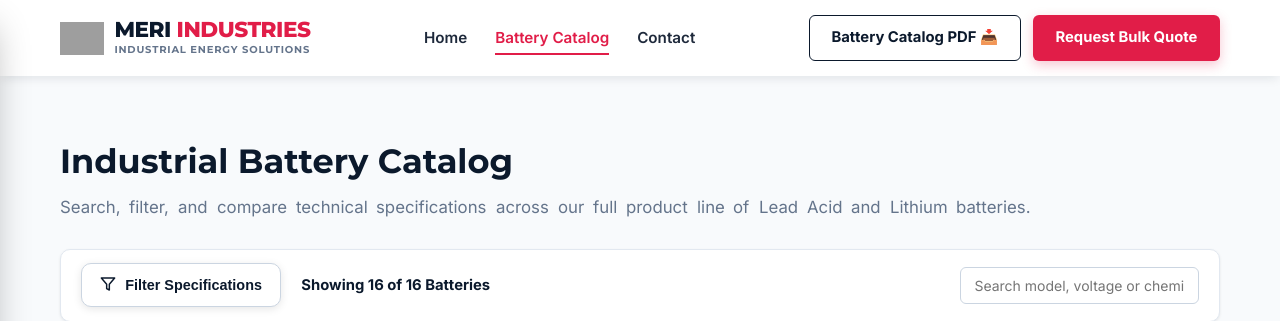
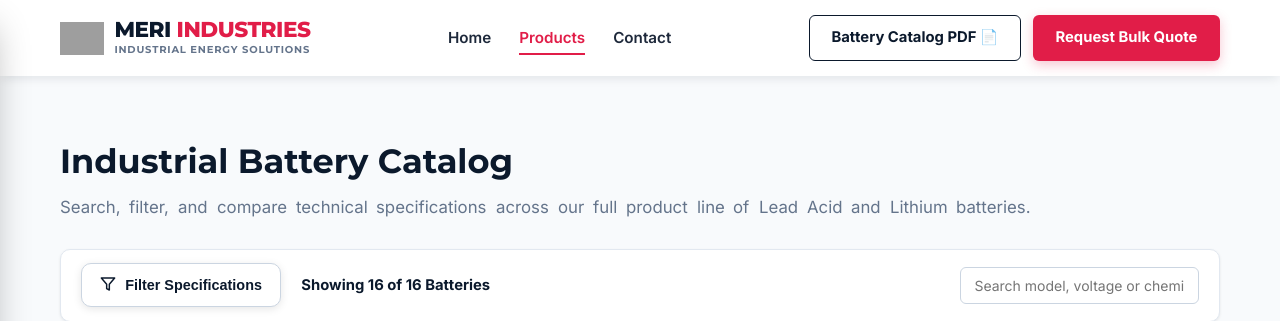
Before and after one commit to tanishq180/b2b-website-, a Flask app: page /catalog in a window 1280 px wide. Shown: the top 321 px of the page. Run offline with Flask 3, Linux system fonts and the light colour scheme; grey boxes are pictures that could not be loaded.

Commit message:
Update navbar label to Products, serve SUNKA Battery Catalogue PDF in new tab

```diff
--- a/backend/app.py
+++ b/backend/app.py
@@ -2,7 +2,7 @@ import os
 import json
 import uuid
 from datetime import datetime
-from flask import Flask, render_template, request, jsonify, abort, Response, redirect, url_for, send_from_directory
+from flask import Flask, render_template, request, jsonify, abort, Response, redirect, url_for, send_from_directory, send_file
 from werkzeug.utils import secure_filename
 
 # Directory & Path Configurations
@@ -119,36 +119,19 @@ def contact():
     return render_template('contact.html')
 
 @app.route('/download/catalog-pdf')
+@app.route('/catalog-pdf')
 def download_catalog_pdf():
-    pdf_content = (
-        "%PDF-1.4\n"
-        "1 0 obj << /Type /Catalog /Pages 2 0 R >> endobj\n"
-        "2 0 obj << /Type /Pages /Kids [3 0 R] /Count 1 >> endobj\n"
-        "3 0 obj << /Type /Page /Parent 2 0 R /MediaBox [0 0 612 792] /Contents 4 0 R /Resources << /Font << /F1 5 0 R >> >> >> endobj\n"
-        "4 0 obj << /Length 220 >> stream\n"
-        "BT\n"
-        "/F1 24 Tf\n"
-        "50 720 Td (MERI INDUSTRIES - 2026 PRODUCT CATALOG) Tj\n"
-        "/F1 12 Tf\n"
-        "0 -40 Td (Complete Technical Specification Guide for SLA and Lithium Batteries) Tj\n"
-        "0 -30 Td (Official B2B Engineering Specification Manual) Tj\n"
-        "ET\n"
-        "endstream\n"
-        "endobj\n"
-        "5 0 obj << /Type /Font /Subtype /Type1 /BaseFont /Helvetica >> endobj\n"
-        "xref\n0 6\n"
-        "0000000000 65535 f \n"
-        "0000000009 00000 n \n"
-        "0000000058 00000 n \n"
-        "0000000115 00000 n \n"
-        "0000000261 00000 n \n"
-        "0000000532 00000 n \n"
-        "trailer << /Size 6 /Root 1 0 R >>\n"
-        "startxref\n605\n%%EOF\n"
-    )
-    response = Response(pdf_content, mimetype='application/pdf')
-    response.headers['Content-Disposition'] = 'attachment; filename=MERI-Industries-2026-Product-Catalog.pdf'
-    return response
+    pdf_path = os.path.join(STATIC_DIR, 'docs', 'SUNKA_Battery_Catalogue.pdf')
+    if not os.path.exists(pdf_path):
+        pdf_path = os.path.join(PROJECT_ROOT, 'SUNKA_Battery_Catalogue.pdf')
+    if os.path.exists(pdf_path):
+        return send_file(
+            pdf_path,
+            mimetype='application/pdf',
+            as_attachment=False,
+            download_name='SUNKA_Battery_Catalogue.pdf'
+        )
+    abort(404)
 
 # --- REST API ENDPOINTS ---
 
--- a/frontend/templates/layout.html
+++ b/frontend/templates/layout.html
@@ -57,13 +57,12 @@
 
       <ul class="nav-menu">
         <li><a href="/" class="nav-link {% if request.path == '/' %}active{% endif %}">Home</a></li>
-        <li><a href="/catalog" class="nav-link {% if request.path == '/catalog' %}active{% endif %}">Battery Catalog</a></li>
+        <li><a href="/catalog" class="nav-link {% if request.path == '/catalog' %}active{% endif %}">Products</a></li>
         <li><a href="/contact" class="nav-link {% if request.path == '/contact' %}active{% endif %}">Contact</a></li>
       </ul>
 
       <div class="nav-actions">
-        <a href="/download/catalog-pdf" class="btn btn-outline-navy"
-          download="MERI-Industries-2026-Product-Catalog.pdf">Battery Catalog PDF 📥</a>
+        <a href="/download/catalog-pdf" class="btn btn-outline-navy" target="_blank" rel="noopener noreferrer">Battery Catalog PDF 📄</a>
         {% if request.path != '/contact' %}
         <a href="/contact" class="btn btn-accent">Request Bulk Quote</a>
         {% endif %}
@@ -104,8 +103,7 @@
       <!-- Navigation Links -->
       <ul class="mobile-nav-menu">
         <li><a href="/" class="mobile-nav-link {% if request.path == '/' %}active{% endif %}">🏠 Home</a></li>
-        <li><a href="/catalog" class="mobile-nav-link {% if request.path == '/catalog' %}active{% endif %}">⚡ Battery
-            Catalog</a></li>
+        <li><a href="/catalog" class="mobile-nav-link {% if request.path == '/catalog' %}active{% endif %}">⚡ Products</a></li>
         <li><a href="/contact" class="mobile-nav-link {% if request.path == '/contact' %}active{% endif %}">📞 Contact &
             Bulk Quote</a></li>
       </ul>
@@ -116,7 +114,7 @@
         <a href="/contact" class="btn btn-accent" style="width: 100%; text-align: center;">⚡ Request Bulk Quote</a>
         {% endif %}
         <a href="/download/catalog-pdf" class="btn btn-outline-navy" style="width: 100%; text-align: center;"
-          download="MERI-Industries-2026-Product-Catalog.pdf">📥 Download PDF Catalog</a>
+          target="_blank" rel="noopener noreferrer">📄 View PDF Catalog</a>
       </div>
 
       <!-- Direct Contact Hotline -->
@@ -377,8 +375,7 @@
       <div class="footer-links">
         <h4>Technical Resources</h4>
         <ul>
-          <li><a href="/download/catalog-pdf" download="MERI-Industries-2026-Product-Catalog.pdf">Download PDF
-              Catalog</a></li>
+          <li><a href="/download/catalog-pdf" target="_blank" rel="noopener noreferrer">View PDF Catalog</a></li>
           <li><a href="/contact">Request Bulk Quote & Support</a></li>
         </ul>
       </div>
@@ -394,7 +391,7 @@
   <nav class="mobile-bottom-bar" aria-label="Mobile quick actions">
     <a href="/catalog" class="mobile-bar-item {% if request.path == '/catalog' %}active{% endif %}">
       <span class="bar-icon">⚡</span>
-      <span class="bar-label">Catalog</span>
+      <span class="bar-label">Products</span>
     </a>
     <a href="tel:+917538844410" class="mobile-bar-item">
       <span class="bar-icon">📞</span>
--- a/frontend/templates/product-detail.html
+++ b/frontend/templates/product-detail.html
@@ -175,8 +175,8 @@
           <button type="button" class="btn btn-accent btn-lg open-rfq-modal-btn" data-product-model="{{ product.model }}">
             ⚡ Request Bulk Quote
           </button>
-          <a href="/download/catalog-pdf" class="btn btn-outline-navy btn-lg" download="MERI-Industries-2026-Product-Catalog.pdf">
-            📥 Download Catalog PDF
+          <a href="/download/catalog-pdf" class="btn btn-outline-navy btn-lg" target="_blank" rel="noopener noreferrer">
+            📄 View Catalog PDF
           </a>
         </div>
 
```
Also changed, not shown: README.md, 2 other files.
